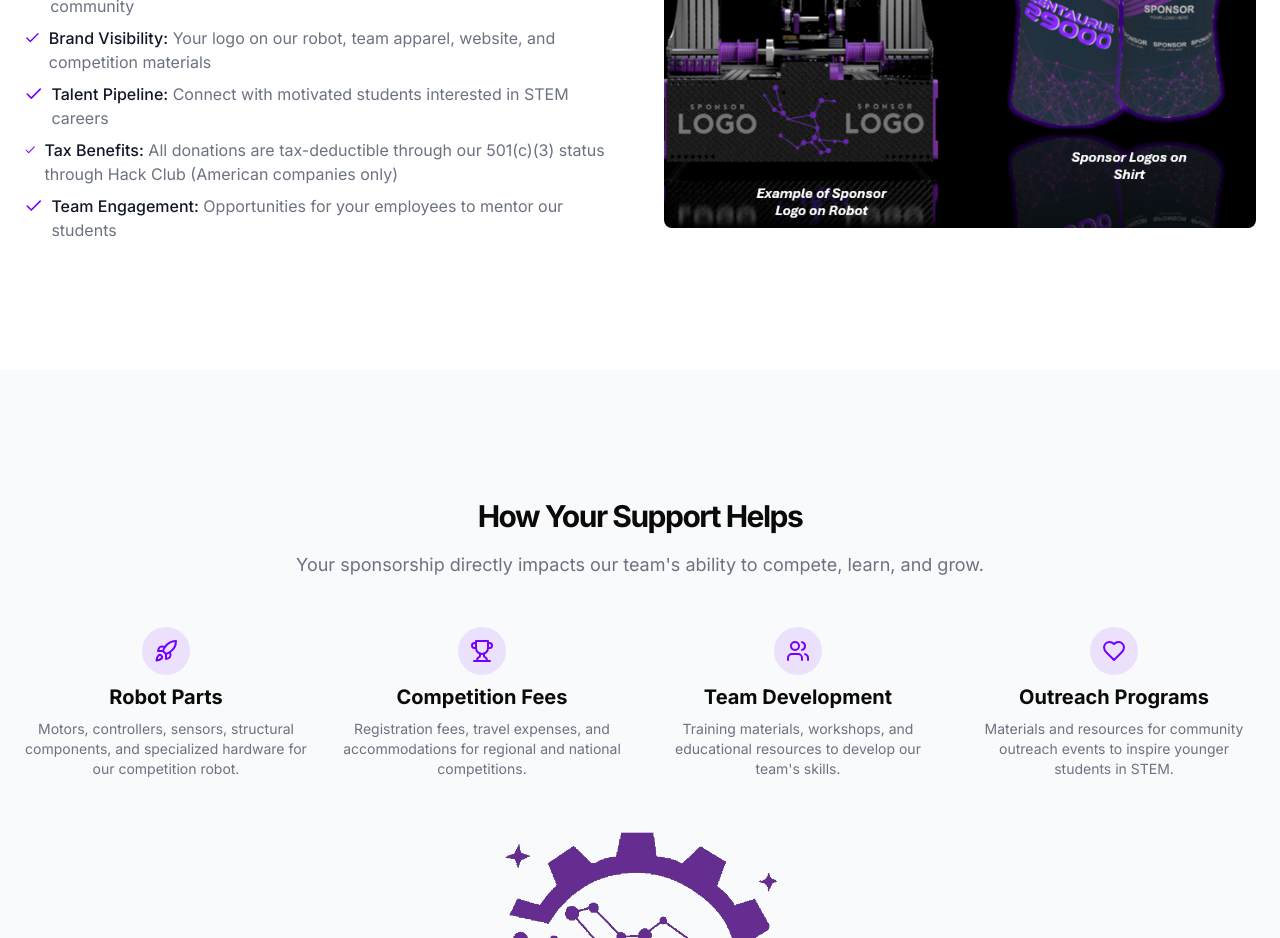
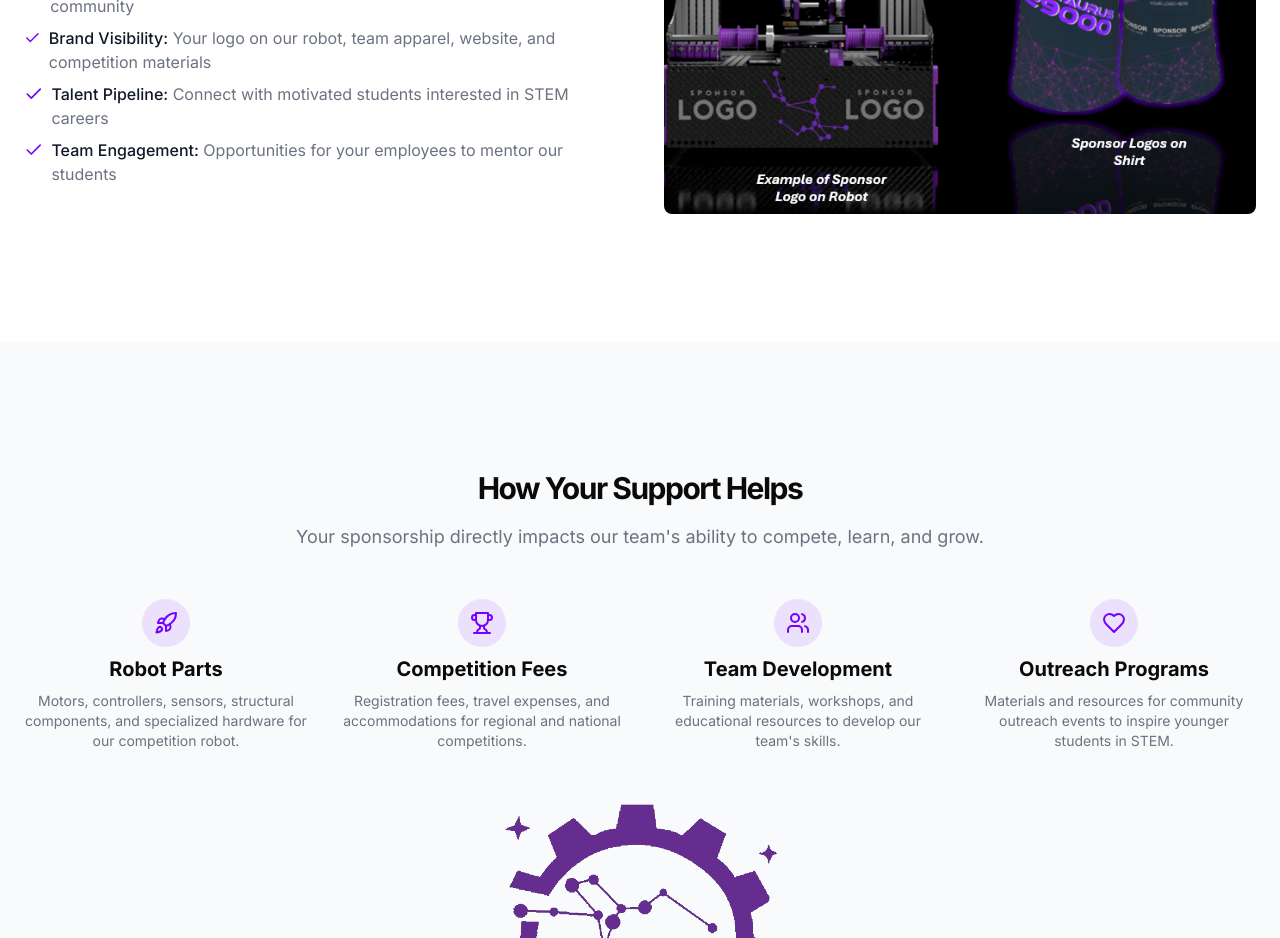
Before and after one commit to Centaurus29000/centaurusftc, a Next.js app: page /sponsorship in a window 1280 px wide. Shown: the part 820-1758 px from the top of the page. Built offline with nearby package versions, Linux system fonts and the light colour scheme.

Commit message:
Update page.tsx

```diff
--- a/app/sponsorship/page.tsx
+++ b/app/sponsorship/page.tsx
@@ -59,13 +59,6 @@ export default function SponsorshipPage() {
                   <span className="text-gray-500">
                     <strong className="font-medium text-gray-900">Talent Pipeline:</strong> Connect with motivated
                     students interested in STEM careers
-                  </span>
-                </li>
-                <li className="flex items-start space-x-2">
-                  <Check className="h-5 w-5 text-[#7500ff] mt-0.5" />
-                  <span className="text-gray-500">
-                    <strong className="font-medium text-gray-900">Tax Benefits:</strong> All donations are
-                    tax-deductible through our 501(c)(3) status through Hack Club (American companies only)
                   </span>
                 </li>
                 <li className="flex items-start space-x-2">
```
